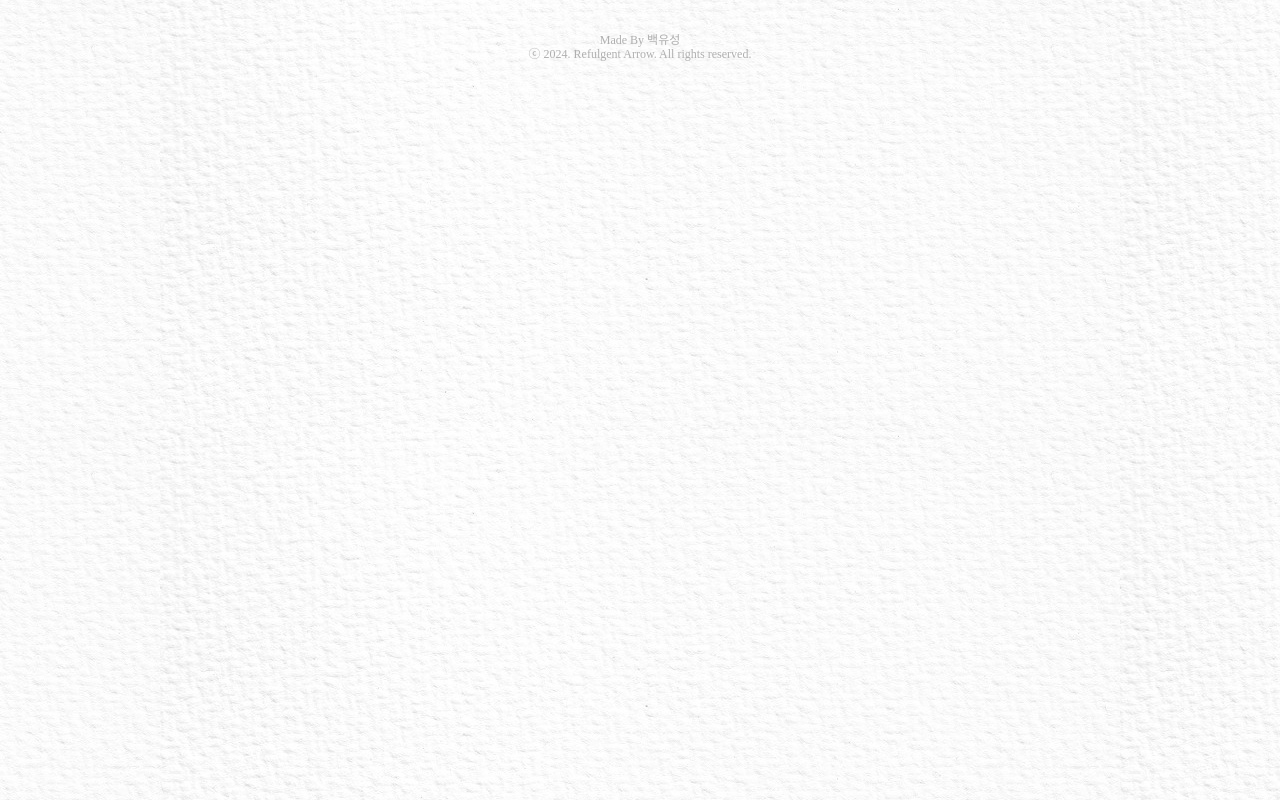
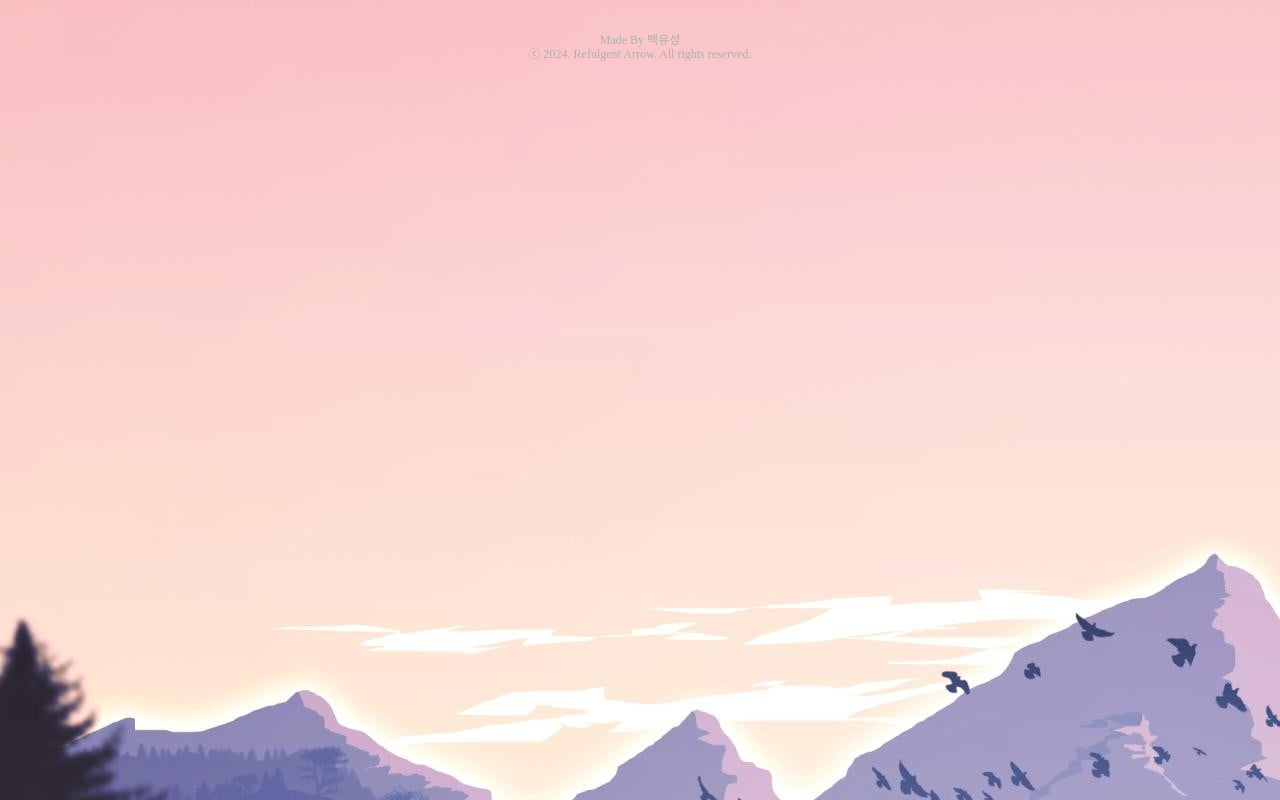
Before and after one commit to ptinum/ptinum.github.io, a plain HTML site: page index.html in a window 1280 px wide. Drawn offline with Linux system fonts and the light colour scheme; a web font is replaced by a local one.

Commit message:
Update index.html

```diff
--- a/index.html
+++ b/index.html
@@ -12,7 +12,7 @@
     </script>
     <style>
       @font-face {font-family: '세종글꽃체'; src: url('data/SejongGeulggot.otf') format('opentype');}
-      body{font-family: '세종글꽃체'; -ms-overflow-style: none; background-image: url('./data/paper.jpg'); background-color: #F0F0F0; line-height:140%;}
+      body{font-family: '세종글꽃체'; -ms-overflow-style: none; background-image: url('./data/forest wallpaper.jpg'); background-color: #F0F0F0; line-height:140%;}
       .nobox{width:auto; height:25px;}
       .btbox{width:auto; height:25px; font-size:12px; line-height:120%;}
     </style>
```
